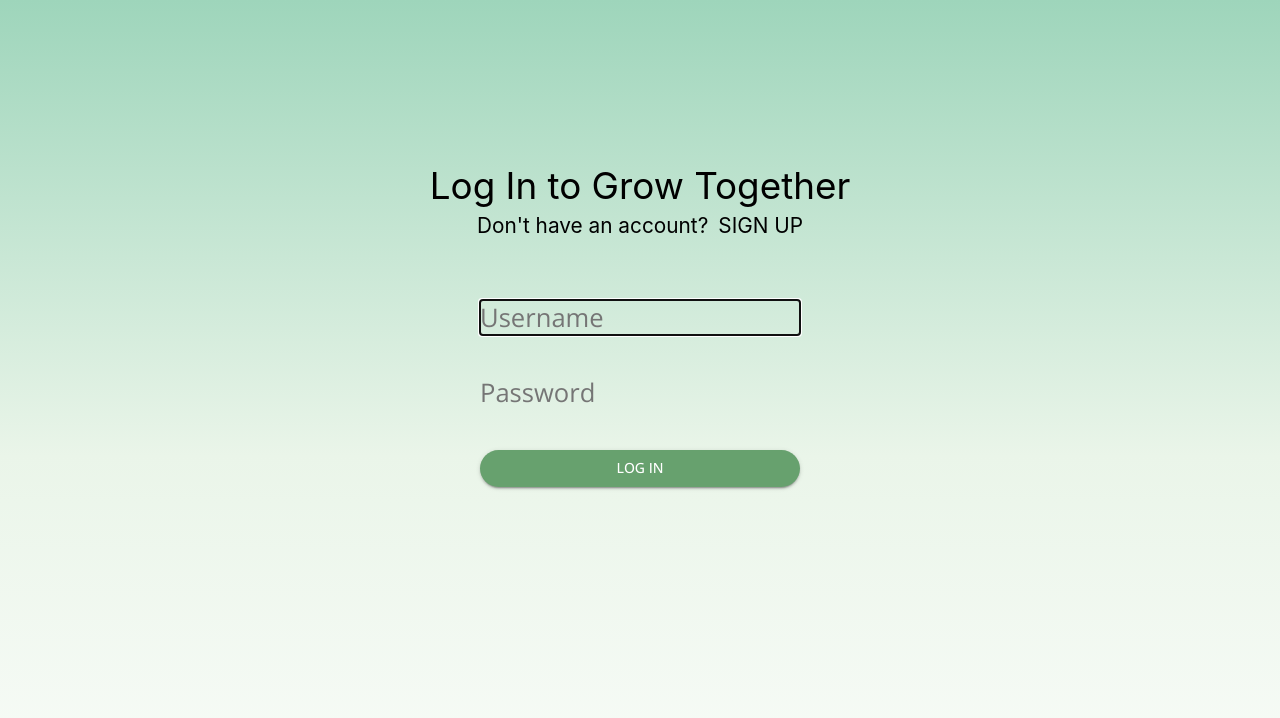
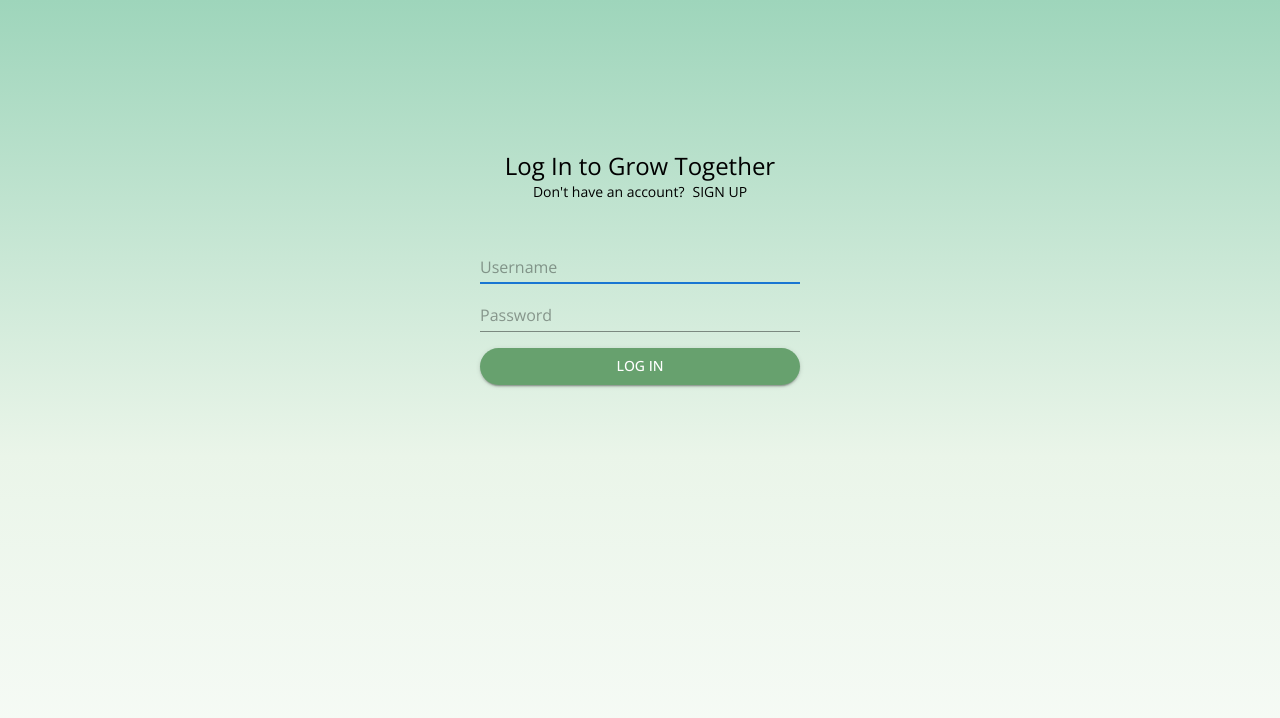
Before and after one commit to alexandrelord/Grow_Together, a React (Create React App) app in the folder frontend/: page /login in a window 1280 px wide. Shown: the top 718 px of the page. Built offline with nearby package versions, Linux system fonts and the light colour scheme; no server answers; what react-aws-s3 would draw is missing.

Commit message:
refactor auth page with MUI

```diff
--- a/frontend/src/App.css
+++ b/frontend/src/App.css
@@ -1 +1,11 @@
 @import url('https://fonts.googleapis.com/css2?family=Open+Sans:wght@300;400;500;700&display=swap');
+
+body {
+    min-height: 100vh;
+    background-image: linear-gradient(
+      to bottom,
+      #9ed5bb 0%,
+      #eaf5e9 48%,
+      rgba(234, 245, 233, 0) 100%
+    );
+  }
--- a/frontend/src/components/Auth/LoginForm.jsx
+++ b/frontend/src/components/Auth/LoginForm.jsx
@@ -1,8 +1,11 @@
-import { useRef, useState, useEffect } from 'react'
+import { useState, useEffect } from 'react'
 import useAuth from '../../hooks/useAuth'
 import { useNavigate, useLocation } from 'react-router-dom'
 import {login} from '../../api/authentication'
 import Button from '../Button'
+import TextField from '@mui/material/TextField'
+import Stack from '@mui/material/Stack'
+import Box from '@mui/material/Box'
 
 export default function LoginForm() {
   const { auth, setAuth } = useAuth()
@@ -11,15 +14,10 @@ export default function LoginForm() {
   const location = useLocation()
   const from = location.state?.from?.pathname || '/'
 
-  const usernameRef = useRef()
-
   const [username, setUsername] = useState('')
   const [password, setPassword] = useState('')
   const [errMsg, setErrMsg] = useState('')
 
-  useEffect(() => {
-    usernameRef.current.focus()
-  }, [])
 
   useEffect(() => {
     setErrMsg('')
@@ -52,17 +50,25 @@ export default function LoginForm() {
 
   return (
 
-    <section>
-      <form autoComplete="off" onSubmit={handleSubmit} >
-        <input
+      <Box sx={{ marginTop: '50px' }}>
+        <Stack
+          component='form'
+          sx={{ width: '320px' }}
+          spacing={2}
+          autoComplete="off"
+          onSubmit={handleSubmit}
+        >
+          <TextField
+          variant='standard'
           type="text"
           placeholder='Username'
-        ref={usernameRef}
           onChange={(e) => setUsername(e.target.value)}
           value={username}
+          autoFocus
           required
           />
-        <input
+          <TextField
+          variant='standard'
           type="password"
           placeholder='Password'
           onChange={(e) => setPassword(e.target.value)}
@@ -70,8 +76,8 @@ export default function LoginForm() {
           required
           />
           <Button label='Log In' />
-      </form>
+        </Stack>
         <p className={errMsg ? 'errmsg' : 'offscreen'}>{errMsg}</p>
-    </section>
+      </Box>
   )
 }
--- a/frontend/src/components/Auth/SignUpForm.jsx
+++ b/frontend/src/components/Auth/SignUpForm.jsx
@@ -1,24 +1,19 @@
-import {  useRef, useState, useEffect } from 'react'
+import { useState, useEffect } from 'react'
 import { useNavigate } from 'react-router-dom'
 import { signUp } from '../../api/authentication'
 import Button from '../Button'
-
+import TextField from '@mui/material/TextField'
+import Box from '@mui/material/Box'
+import Stack from '@mui/material/Stack'
 
 export default function SignUpForm() {
-
   const navigate = useNavigate()
-
-  const usernameRef = useRef()
 
   const [username, setUsername] = useState('')
   const [email, setEmail] = useState('')
   const [password, setPassword] = useState('')
   const [confirm, setConfirm] = useState('')
   const [errMsg, setErrMsg] = useState('')
-
-  useEffect(() => {
-    usernameRef.current.focus()
-  }, [])
 
   useEffect(() => {
     setErrMsg('')
@@ -51,31 +46,40 @@ export default function SignUpForm() {
   }
 
   return (
-    <section>
-      <form autoComplete="off" onSubmit={handleSubmit}>
-         <input
+    <Box sx={{ marginTop: '50px' }}>
+      <Stack
+        component='form'
+        sx={{ width: '320px' }}
+        spacing={2}
+        autoComplete="off"
+        onSubmit={handleSubmit}
+      >
+         <TextField
+          variant='standard'
           type="text"
           placeholder='Username'
-          ref={usernameRef}
           onChange={(e) => setUsername(e.target.value)}
           value={username}
           required
          />
-         <input
+         <TextField
+          variant='standard'
           type="email"
           placeholder='Email'
           onChange={(e) => setEmail(e.target.value)}
           value={email}
           required
          />
-         <input
+         <TextField
+          variant='standard'
           type="password"
           placeholder='Password'
           onChange={(e) => setPassword(e.target.value)}
           value={password}
           required
          />
-        <input
+        <TextField
+          variant='standard'
           type="password"
           placeholder='Confirm Password'
           onChange={(e) => setConfirm(e.target.value)}
@@ -83,9 +87,9 @@ export default function SignUpForm() {
           required
          />
          <Button label='Sign Up'/>
-       </form>
+       </Stack>
 
       <p className={errMsg ? 'errmsg' : 'offscreen'}>{errMsg}</p>
-    </section>
+    </Box>
   )
 }
--- a/frontend/src/pages/AuthPage/AuthPage.jsx
+++ b/frontend/src/pages/AuthPage/AuthPage.jsx
@@ -1,23 +1,38 @@
 import { useState } from 'react'
-import style from './AuthPage.module.css'
 import SignUpForm from '../../components/Auth/SignUpForm'
 import LoginForm from '../../components/Auth/LoginForm'
+import Container from '@mui/material/Container'
+import Typography from '@mui/material/Typography'
+import Box from '@mui/material/Box'
+import Stack from '@mui/material/Stack'
 
 
 export default function AuthPage() {
   const [showLogin, setShowLogin] = useState(true)
 
     return (
-        <main>
-            <div className={style.titleContainer}>
-                <p>{showLogin ? 'Log In to Grow Together' : 'Sign Up to Grow Together'}</p>
-                <div className={style.account}>
-                    <p>{showLogin ? 'Don\'t have an account?' : 'Have an account?'}</p>
-                    <p onClick={() => setShowLogin(!showLogin)}>{showLogin ? 'SIGN UP' : 'LOG IN'}</p>
-                </div>
-            </div>
+        <>
+            <Container
+            maxWidth='sm'
+            sx={{
+                display: 'flex',
+                flexDirection:'column',
+                // justifyContent: 'center',
+                alignItems: 'center',
+                marginTop: '150px'
+                }}
+            >
+                <Box sx={{ display: 'flex', flexDirection: 'column', alignItems: 'center' }}>
+                    <Typography variant='h5'>{showLogin ? 'Log In to Grow Together' : 'Sign Up to Grow Together'}</Typography>
+                    <Stack direction='row' spacing={1} >
+                        <Typography variant='body2'>{showLogin ? 'Don\'t have an account?' : 'Have an account?'}</Typography>
+                        <Typography variant='body2' sx={{ cursor: 'pointer' }} onClick={() => setShowLogin(!showLogin)}>{showLogin ? 'SIGN UP' : 'LOG IN'}</Typography>
+                    </Stack>
+                </Box>
+
                 {showLogin ? <LoginForm /> : <SignUpForm />}
-        </main>
+            </Container>
+        </>
     )
 
 }
--- a/frontend/src/pages/AuthPage/AuthPage.module.css
+++ /dev/null
@@ -1,48 +0,0 @@
-body {
-  min-height: 100vh;
-  background-image: linear-gradient(
-    to bottom,
-    #9ed5bb 0%,
-    #eaf5e9 48%,
-    rgba(234, 245, 233, 0) 100%
-  );
-}
-
-.titleContainer {
-    display: flex;
-    flex-direction: column;
-    justify-content: center;
-    align-items: center;
-    margin: 150px 0 0 0;
-    font-size: 2.3rem;
-    height: 100px;
-  }
-
-  .account {
-    display: flex;
-    justify-content: center;
-    align-items: center;
-    margin-top: 5px;
-    font-size: 1.3rem;
-    gap: 10px;
-  }
-
-  form {
-    display: flex;
-    flex-direction: column;
-    width: 320px;
-    margin: 50px auto;
-    gap: 2.5rem;
-  }
-
-  form > input {
-    background-color: transparent;
-    border: none;
-    border-bottom: 1px solid var(--dark-green);
-    font-family: 'Open Sans';
-    font-size: 1.6rem;
-  }
-
-  button {
-    margin-top: 10px;
-  }
```
Also changed, not shown: frontend/src/components/Home/Home.jsx (+0 -7 lines). Lines whose indentation alone changed are shown as unchanged.
